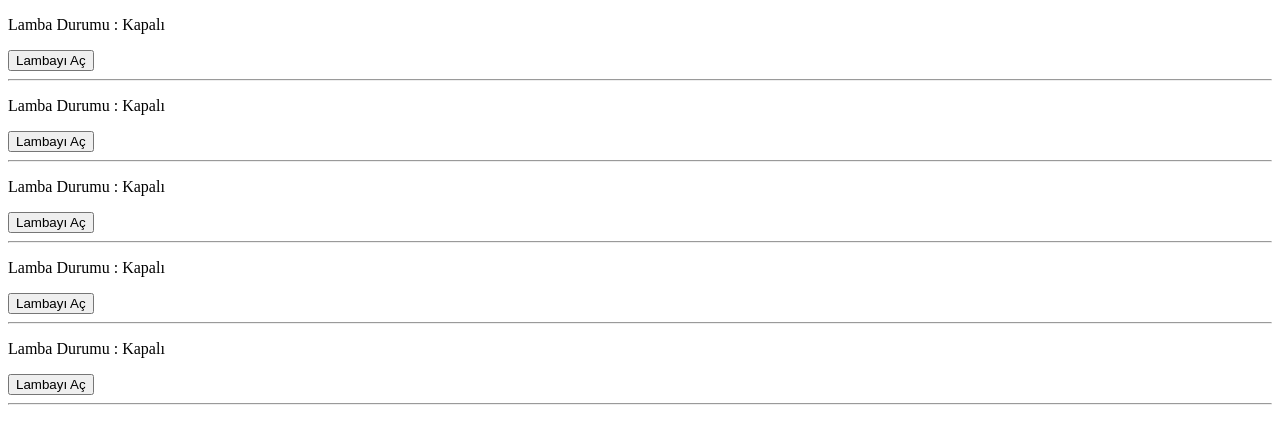
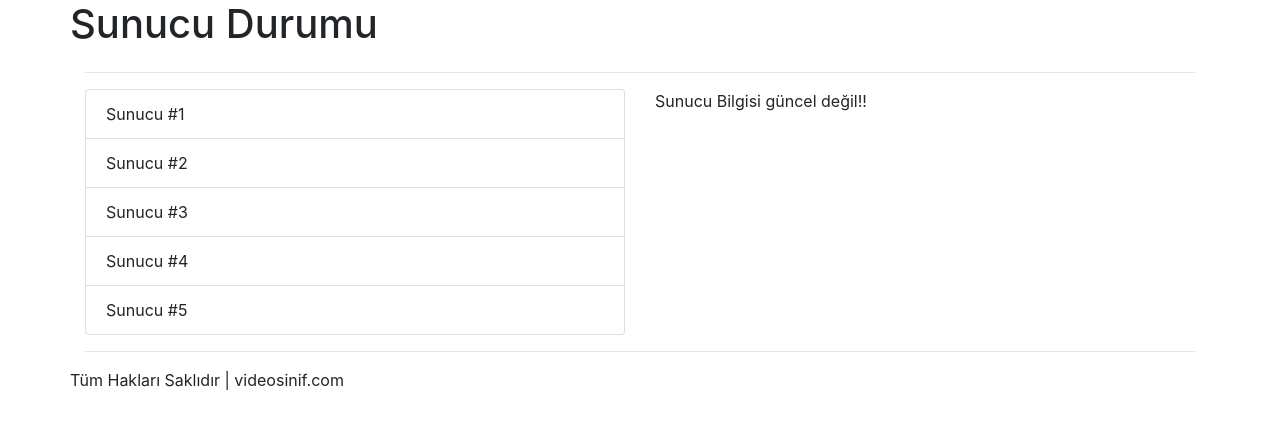
Before and after one commit to yomraliahmet/vuejs, a Vue app in the folder vue-cli-intro/: page / in a window 1280 px wide. Shown: the top 444 px of the page. Built offline with nearby package versions, Linux system fonts and the light colour scheme.

Commit message:
component birleştirme..

```diff
--- a/vue-cli-intro/public/index.html
+++ b/vue-cli-intro/public/index.html
@@ -6,6 +6,7 @@
     <meta name="viewport" content="width=device-width,initial-scale=1.0">
     <link rel="icon" href="<%= BASE_URL %>favicon.ico">
     <title>vue-cli-intro</title>
+    <link rel="stylesheet" href="https://stackpath.bootstrapcdn.com/bootstrap/4.1.2/css/bootstrap.min.css" integrity="sha384-Smlep5jCw/wG7hdkwQ/Z5nLIefveQRIY9nfy6xoR1uRYBtpZgI6339F5dgvm/e9B" crossorigin="anonymous">
   </head>
   <body>
     <noscript>
--- a/vue-cli-intro/src/App.vue
+++ b/vue-cli-intro/src/App.vue
@@ -1,8 +1,31 @@
 <template>
-  <lamp-component></lamp-component>
+  <div class="container">
+      <header-component></header-component>
+    <hr>
+    <div class="row">
+      <server-component></server-component>
+      <serverdetails-component></serverdetails-component>
+    </div>
+    <hr>
+    <footer-component></footer-component>
+  </div>
 </template>
 
 <script>
-export default {
+import header from "./components/Common/Header";
+import footer from "./components/Common/Footer";
+import server from "./components/Server/Server";
+import serverdetails from "./components/Server/ServerDetails";
+export default{
+  components : {
+    "header-component" : header,
+    "footer-component" : footer,
+    "server-component" : server,
+    "serverdetails-component" : serverdetails,
+  }
 }
 </script>
+
+<style>
+
+</style>
--- a/vue-cli-intro/src/Home.vue
+++ /dev/null
@@ -1,16 +0,0 @@
-<template>
-<div id="vv">
-    <lamp-status v-for="i in 5" ></lamp-status>
-</div>
-
-</template>
-
-<script>
-import LampStatus from './LampStatus';
-
-export default {
-    components : {
-        "lamp-status" : LampStatus
-    }
-}
-</script>
--- a/vue-cli-intro/src/LampStatus.vue
+++ /dev/null
@@ -1,26 +0,0 @@
-<template>
-<div id="bb">
-    <p>Lamba Durumu : {{ status }}</p>
-    <button @click="openLamp">Lambayı Aç</button>
-    <hr>
-</div>
-
-</template>
-
-<script>
-export default {
-    data : function(){
-        return {
-            key : 0,
-            status : "Kapalı"
-        }
-    },
-    methods : {
-        openLamp(){
-            this.key = ! this.key;
-            this.status = this.key == 1 ? "Açık" : "Kapalı";
-
-        }
-    }
-}
-</script>
--- /dev/null
+++ b/vue-cli-intro/src/components/Common/Footer.vue
@@ -0,0 +1,15 @@
+<template>
+    <div class="row">
+      <div class="col-xs-12">
+        <footer>
+          <p>Tüm Hakları Saklıdır | videosinif.com</p>
+        </footer>
+      </div>
+    </div>
+</template>
+
+<script>
+export default {
+
+}
+</script>
--- /dev/null
+++ b/vue-cli-intro/src/components/Common/Header.vue
@@ -0,0 +1,14 @@
+<template>
+    <div class="row">
+      <div class="col-xs-12">
+        <header>
+            <h1>Sunucu Durumu</h1>
+            </header>
+      </div>
+    </div>
+</template>
+
+<script>
+export default {
+}
+</script>
--- /dev/null
+++ b/vue-cli-intro/src/components/Server/Server.vue
@@ -0,0 +1,15 @@
+<template>
+    <div class="col-xs-12 col-sm-6">
+        <ul class="list-group">
+          <li class="list-group-item" v-for="i in 5">
+            Sunucu #{{ i }}
+          </li>
+        </ul>
+    </div>
+</template>
+
+<script>
+export default {
+
+}
+</script>
--- /dev/null
+++ b/vue-cli-intro/src/components/Server/ServerDetails.vue
@@ -0,0 +1,10 @@
+<template>
+    <div class="col-xs-12 col-sm-6">
+        <p>Sunucu Bilgisi güncel değil!!</p>
+    </div>
+</template>
+<script>
+export default {
+
+}
+</script>
--- a/vue-cli-intro/src/main.js
+++ b/vue-cli-intro/src/main.js
@@ -1,10 +1,7 @@
 import Vue from 'vue'
 import App from './App.vue'
-import Home from './Home.vue'
 
 Vue.config.productionTip = false
-
-Vue.component("lamp-component", Home);
 
 new Vue({
   render: h => h(App)
```
